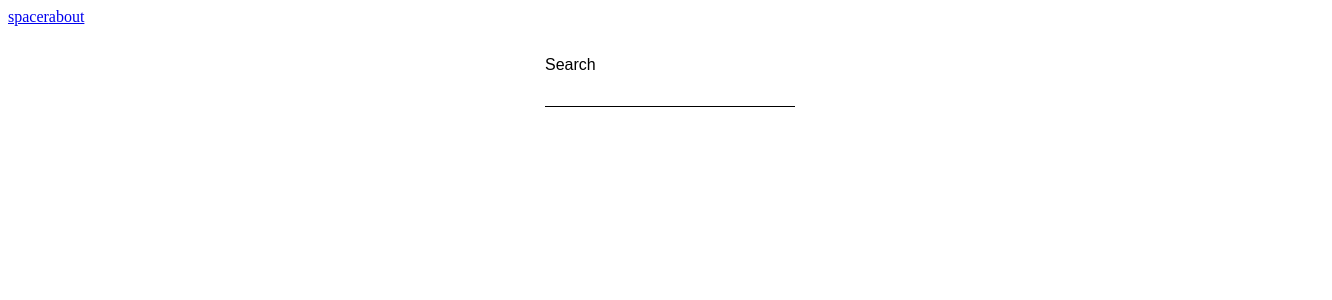
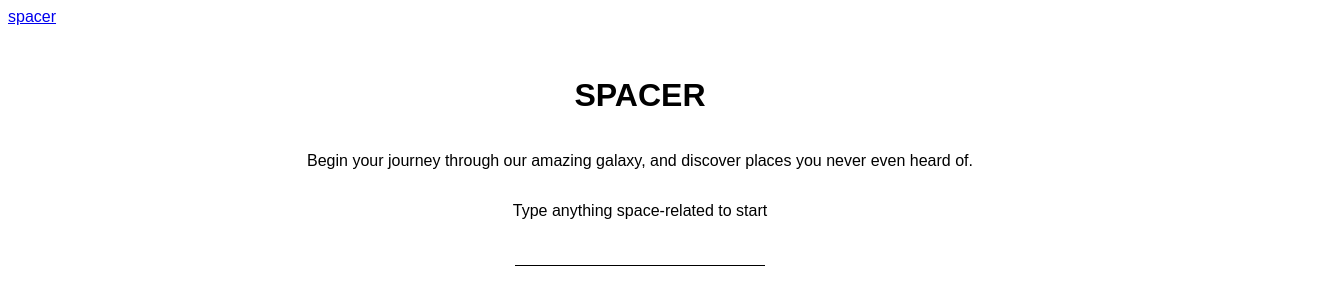
Before and after one commit to Lavaret/Spacer, a Vue app: page /#/ in a window 1280 px wide. Shown: the top 300 px of the page, 1332 px wide, since content can reach past the window. Built offline with nearby package versions, Linux system fonts and the light colour scheme.

Commit message:
SearchInput

```diff
--- a/src/App.vue
+++ b/src/App.vue
@@ -3,9 +3,20 @@
 <div id="app">
     <div class="nav">
         <router-link to="/">spacer</router-link>
-        <router-link to="/about">about</router-link>
     </div>
     <router-view />
 </div>
 
 </template>
+
+<style lang="css">
+  @import url('https://fonts.googleapis.com/css?family=Montserrat:300,400,700&display=swap');
+
+  * {
+    box-sizing: border-box;
+  }
+
+  body {
+    font-family: "Montserrot", sans-serif;
+  }
+</style>
--- /dev/null
+++ b/src/components/Claim.vue
@@ -0,0 +1,31 @@
+<template>
+  <div class="claim-wrapper">
+    <h1 class="claim">SPACER</h1>
+    <p class="subclaim">
+      Begin your journey through our amazing galaxy,
+      and discover places you never even heard of.
+    </p>
+    <p class="subclaim">
+      Type anything space-related to start
+    </p>
+  </div>
+</template>
+
+<script>
+ export default {
+   name: 'Claim'
+ };
+
+</script>
+
+<style lang="scss" scoped>
+
+  .claim-wrapper {
+    display: flex;
+    flex-direction: column;
+    justify-content: center;
+    text-align: center;
+    align-items: center;
+  }
+
+</style>
--- /dev/null
+++ b/src/components/SearchInput.vue
@@ -0,0 +1,35 @@
+<template>
+  <div class="search-input-wrapper">
+    <input
+     type="text"
+     id="search"
+     name="search"
+     v-model="searchValue"
+     @input="handleInput"
+    />
+  </div>
+</div>
+</template>
+
+<script>
+ export default {
+   name: 'SearchInput'
+ };
+
+</script>
+
+<style lang="scss" scoped>
+
+  .search-input-wrapper {
+    display: flex;
+    flex-direction: column;
+    width: 250px;
+  }
+
+  input {
+    height: 30px;
+    border: 0;
+    border-bottom: 1px solid black;
+  }
+
+</style>
--- a/src/router.ts
+++ b/src/router.ts
@@ -1,7 +1,6 @@
 import Vue from 'vue';
 import Router from 'vue-router';
 import Search from './views/Search.vue';
-import About from './views/About.vue';
 
 Vue.use(Router);
 
@@ -11,11 +10,6 @@ export default new Router({
       path: '/',
       name: 'search',
       component: Search,
-    },
-    {
-      path: '/about',
-      name: 'about',
-      component: About
-    },
+    }
   ],
 });
--- a/src/views/About.vue
+++ /dev/null
@@ -1,12 +0,0 @@
-<template>
-  <div class="about">
-    <span>This is an about page</span>
-  </div>
-</template>
-
-<script>
-
-export default {
-  name: "About"
-};
-</script>
--- a/src/views/Search.vue
+++ b/src/views/Search.vue
@@ -1,20 +1,7 @@
 <template>
   <div class="wrapper">
-    <div class="search">
-      <label for="search">Search</label>
-      <input
-       type="text"
-       id="search"
-       name="search"
-       v-model="searchValue"
-       @input="handleInput"
-      />
-      <ul>
-        <li v-for="item in results" :key="item.data[0].nasa_id">
-          <p>{{item.data[0].description}}</p>
-        </li>
-      </ul>
-    </div>
+    <Claim />
+    <SearchInput />
   </div>
 </template>
 
@@ -22,11 +9,19 @@
 
 import axios from 'axios';
 import debounce from 'lodash.debounce';
+import Claim from '../components/Claim.vue';
+import SearchInput from '../components/SearchInput.vue';
 
 const API = 'https://images-api.nasa.gov/search';
 
 export default {
   name: "Search",
+
+  components:{
+    Claim,
+    SearchInput
+  },
+
   data() {
     return {
       searchValue: '',
@@ -61,20 +56,4 @@ export default {
   width: 100%;
 }
 
-.search {
-  display: flex;
-  flex-direction: column;
-  width: 250px;
-}
-
-label {
-  font-family: Montserrot, sans-serif;
-}
-
-input {
-  height: 30px;
-  border: 0;
-  border-bottom: 1px solid black;
-}
-
 </style>
```
Also changed, not shown: src/assets/heroimage.jpg (added), src/assets/logo.png.
